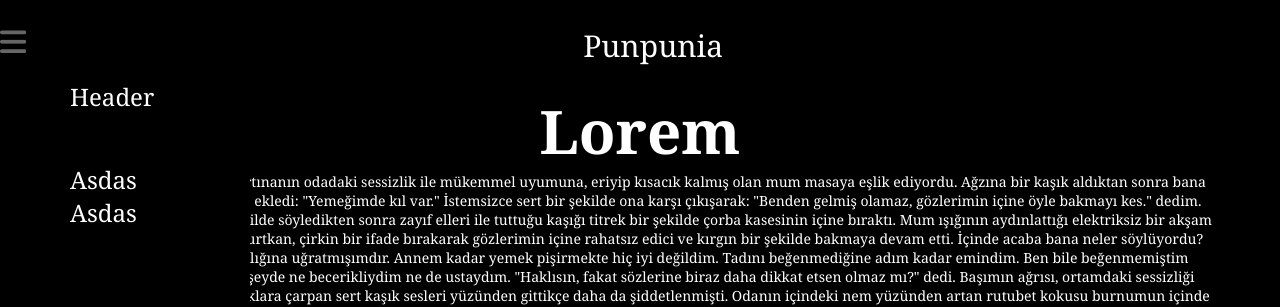
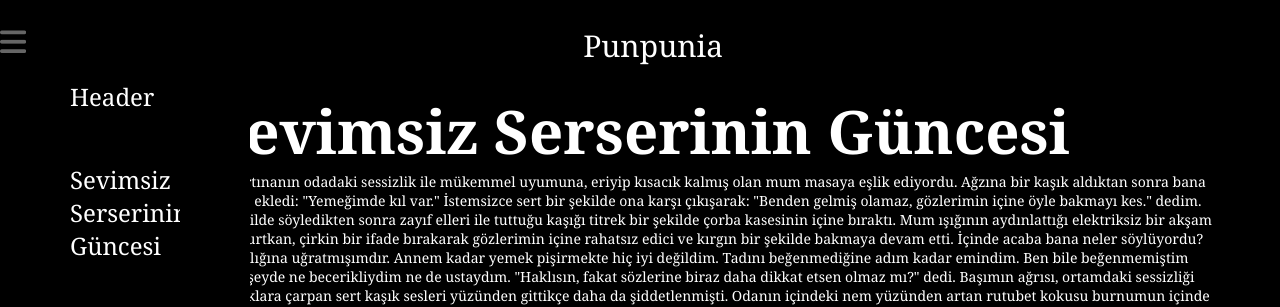
Before and after one commit to punpunia/punpunia.github.io, a plain HTML site: page content.html in a window 1280 px wide. Shown: the top 307 px of the page. Drawn offline with Linux system fonts and the light colour scheme.

Commit message:
Update content.html

```diff
--- a/content.html
+++ b/content.html
@@ -15,8 +15,8 @@
         <div class="navigationBarFlex">
             <div class="navigationBarHeader"> Header</div>
             <div class="navigationBarList">
-            <a href="">Asdas</a>
-            <a href="">Asdas</a>
+            <a href="content.html">Sevimsiz Serserinin Güncesi</a>
+
             </div>
         </div>
     </div>
@@ -31,7 +31,7 @@
         </div>
         <div class="center">
             <div class="content">
-                <h1>Lorem</h1>
+                <h1>Sevimsiz Serserinin Güncesi</h1>
                 <p>Dışarıda şiddetle kopan fırtınanın odadaki sessizlik ile mükemmel uyumuna, eriyip
 kısacık kalmış olan mum masaya eşlik ediyordu. Ağzına bir kaşık aldıktan sonra bana
 bakarak ağır kelimeler ile ekledi:
```
